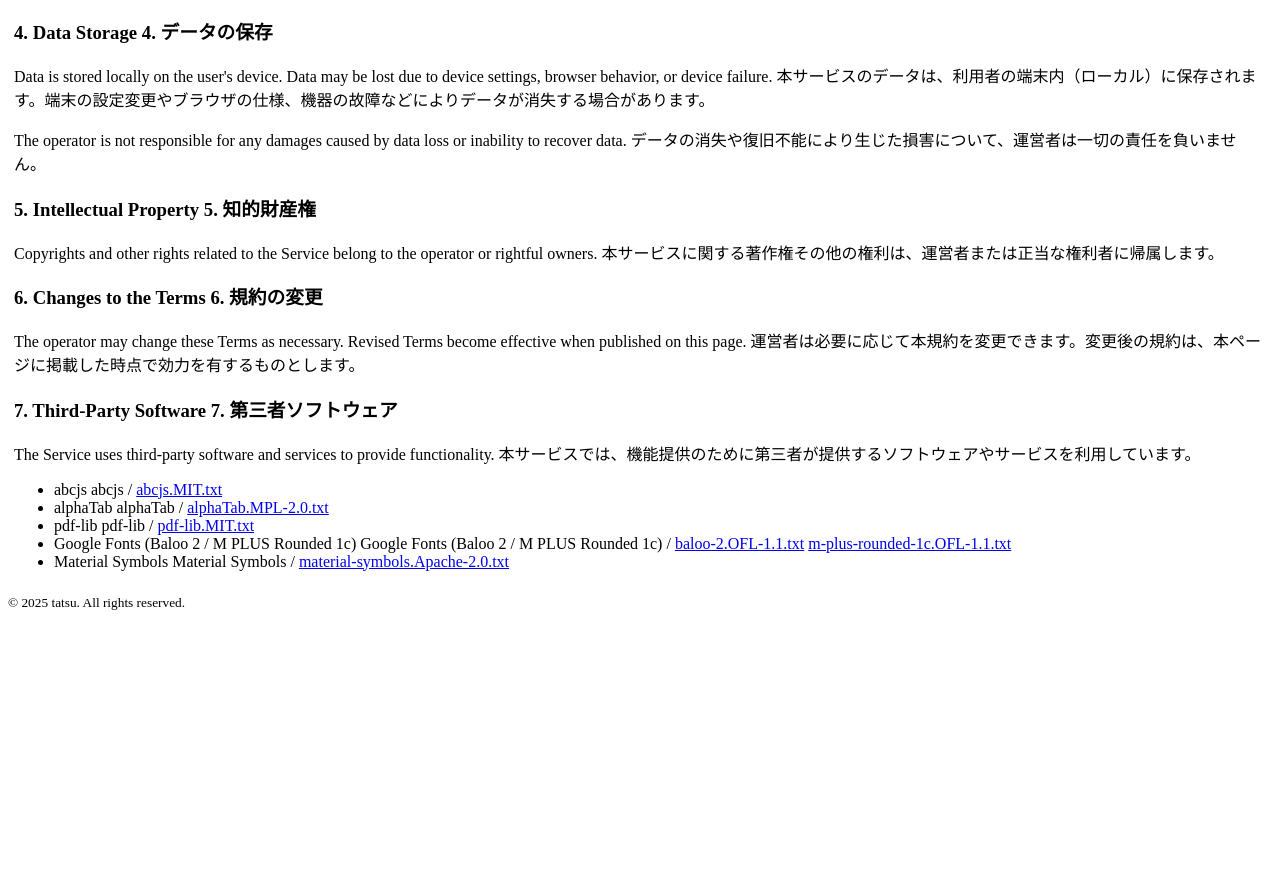
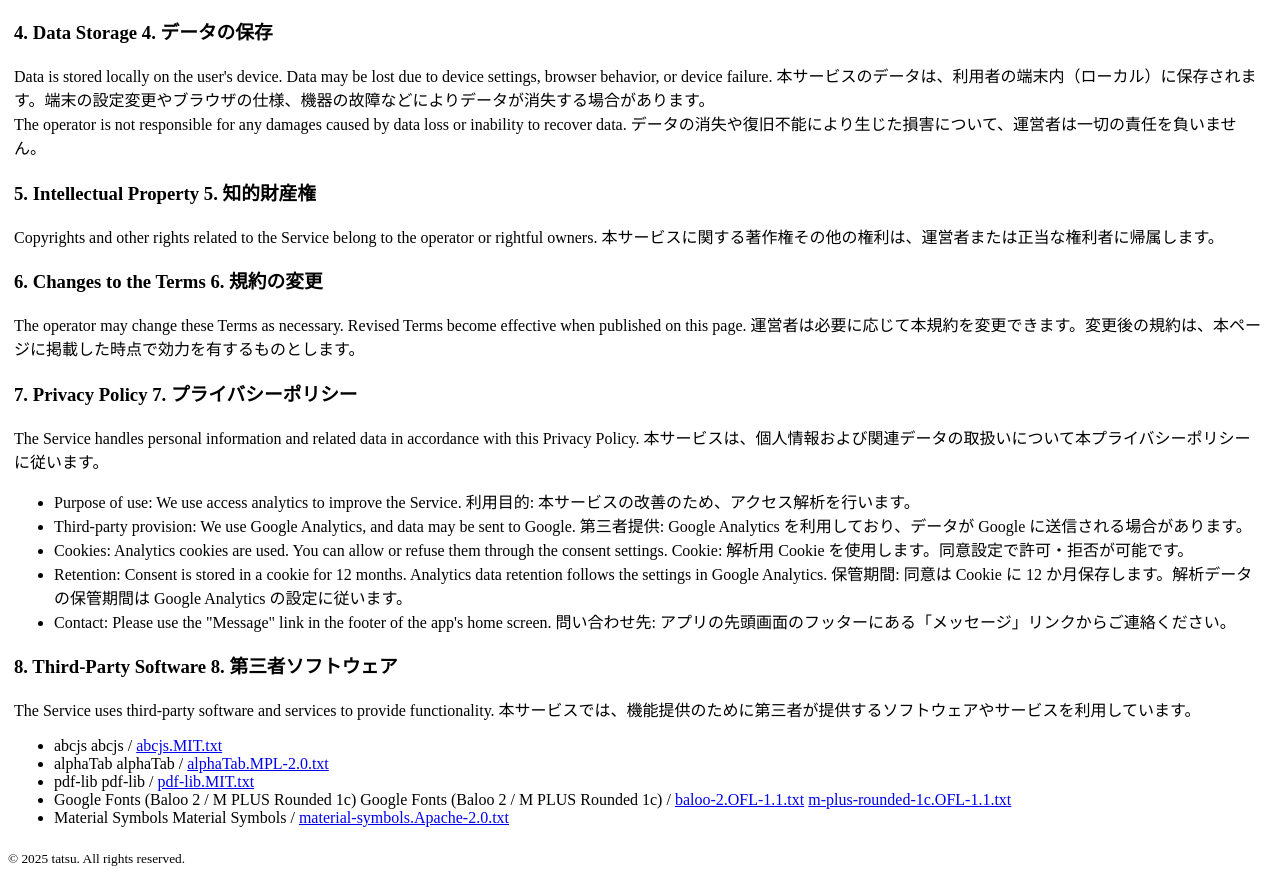
Before and after one commit to tatsu-see/BClick, a website with bundled scripts: page www/terms.html in a window 1280 px wide. Shown: the part 786-1661 px from the top of the page. Before the commit the page ends 1405 px from the top, so only its background shows below. Built offline with nearby package versions, Linux system fonts and the light colour scheme.

Commit message:
プライバシーポリシーを追加

```diff
--- a/www/assets/css/terms.css
+++ b/www/assets/css/terms.css
@@ -17,5 +17,6 @@ body {
 }
 
 #clicking li {
-  margin-bottom: 0.4em; /* 箇条書きの間隔 */
+  margin-bottom: 0.2em; /* 箇条書きの間隔を少し詰める */
+  line-height: 1.35; /* li間の縦密度を上げる */
 }
--- a/www/terms.html
+++ b/www/terms.html
@@ -114,8 +114,7 @@
         <p>
           <span class="lang" data-lang="en">Data is stored locally on the user's device. Data may be lost due to device settings, browser behavior, or device failure.</span>
           <span class="lang" data-lang="ja">本サービスのデータは、利用者の端末内（ローカル）に保存されます。端末の設定変更やブラウザの仕様、機器の故障などによりデータが消失する場合があります。</span>
-        </p>
-        <p>
+          <br>
           <span class="lang" data-lang="en">The operator is not responsible for any damages caused by data loss or inability to recover data.</span>
           <span class="lang" data-lang="ja">データの消失や復旧不能により生じた損害について、運営者は一切の責任を負いません。</span>
         </p>
@@ -139,8 +138,39 @@
         </p>
 
         <h3>
-          <span class="lang" data-lang="en">7. Third-Party Software</span>
-          <span class="lang" data-lang="ja">7. 第三者ソフトウェア</span>
+          <span class="lang" data-lang="en">7. Privacy Policy</span>
+          <span class="lang" data-lang="ja">7. プライバシーポリシー</span>
+        </h3>
+        <p>
+          <span class="lang" data-lang="en">The Service handles personal information and related data in accordance with this Privacy Policy.</span>
+          <span class="lang" data-lang="ja">本サービスは、個人情報および関連データの取扱いについて本プライバシーポリシーに従います。</span>
+        </p>
+        <ul>
+          <li>
+            <span class="lang" data-lang="en">Purpose of use: We use access analytics to improve the Service.</span>
+            <span class="lang" data-lang="ja">利用目的: 本サービスの改善のため、アクセス解析を行います。</span>
+          </li>
+          <li>
+            <span class="lang" data-lang="en">Third-party provision: We use Google Analytics, and data may be sent to Google.</span>
+            <span class="lang" data-lang="ja">第三者提供: Google Analytics を利用しており、データが Google に送信される場合があります。</span>
+          </li>
+          <li>
+            <span class="lang" data-lang="en">Cookies: Analytics cookies are used. You can allow or refuse them through the consent settings.</span>
+            <span class="lang" data-lang="ja">Cookie: 解析用 Cookie を使用します。同意設定で許可・拒否が可能です。</span>
+          </li>
+          <li>
+            <span class="lang" data-lang="en">Retention: Consent is stored in a cookie for 12 months. Analytics data retention follows the settings in Google Analytics.</span>
+            <span class="lang" data-lang="ja">保管期間: 同意は Cookie に 12 か月保存します。解析データの保管期間は Google Analytics の設定に従います。</span>
+          </li>
+          <li>
+            <span class="lang" data-lang="en">Contact: Please use the "Message" link in the footer of the app's home screen.</span>
+            <span class="lang" data-lang="ja">問い合わせ先: アプリの先頭画面のフッターにある「メッセージ」リンクからご連絡ください。</span>
+          </li>
+        </ul>
+
+        <h3>
+          <span class="lang" data-lang="en">8. Third-Party Software</span>
+          <span class="lang" data-lang="ja">8. 第三者ソフトウェア</span>
         </h3>
         <p>
           <span class="lang" data-lang="en">The Service uses third-party software and services to provide functionality.</span>
```
